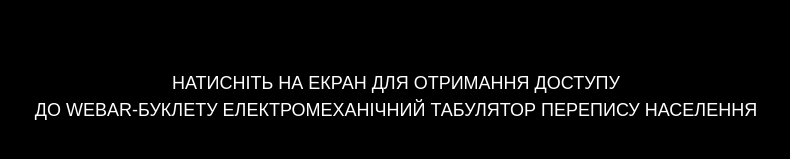
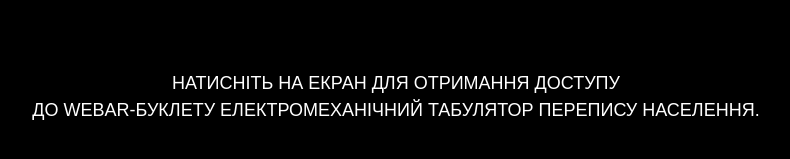
Before and after one commit to max2007-04-03/WEBAR, a plain HTML site: page index.html in a window 1280 px wide. Shown: the part 303-462 px from the top of the page, 244-1034 px from the left. Drawn offline with nearby package versions, Linux system fonts and the light colour scheme.

Commit message:
Changed by GitHub

```diff
--- a/index.html
+++ b/index.html
@@ -29,7 +29,7 @@
             ">
             Натисніть на екран для отримання доступу
             <br>
-            до WebAR-буклету Електромеханічний табулятор перепису населення
+            до WebAR-буклету Електромеханічний табулятор перепису населення.
         </div>
     </div>
 
```
